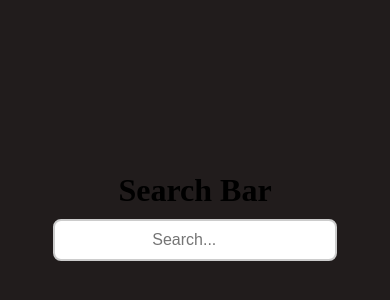
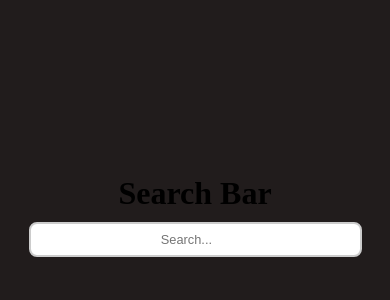
Before and after one commit to Nabeel-2009/Search_Bar, a plain HTML site: page index.html in a window 390 px wide. Shown: the part 216-516 px from the top of the page. Drawn offline with Linux system fonts and the light colour scheme.

Commit message:
Update style.css

```diff
--- a/style.css
+++ b/style.css
@@ -1,4 +1,3 @@
-/* تنسيق الحاوية */
 .container {
     display: flex;
     flex-direction: column;
@@ -13,18 +12,24 @@
     position: relative;
     display: flex;
     align-items: center;
+    width: 90%;
+    max-width: 400px;
 }
 
 .input {
-    width: 250px;
-    padding: 10px 15px;
+    width: 100%;
+    max-width: 100%;
+    padding: 12px 15px;
     border: 2px solid #ccc;
     border-radius: 8px;
-    font-size: 16px;
+    font-size: 1rem;
     text-align: center;
     transition: all 0.3s ease;
     background-color: #fff;
     margin-top: 10px;
+}
+*{
+    margin: 0;
 }
 
 .input:focus {
@@ -35,6 +40,16 @@
     transition: all 0.3s ease-in-out;
 }
 
-*{
-    margin: 0;
+@media (max-width: 600px) {
+    .input {
+        font-size: 0.9rem;
+        padding: 10px;
+    }
 }
+
+@media (max-width: 400px) {
+    .input {
+        font-size: 0.8rem;
+        padding: 8px;
+    }
+}
```
